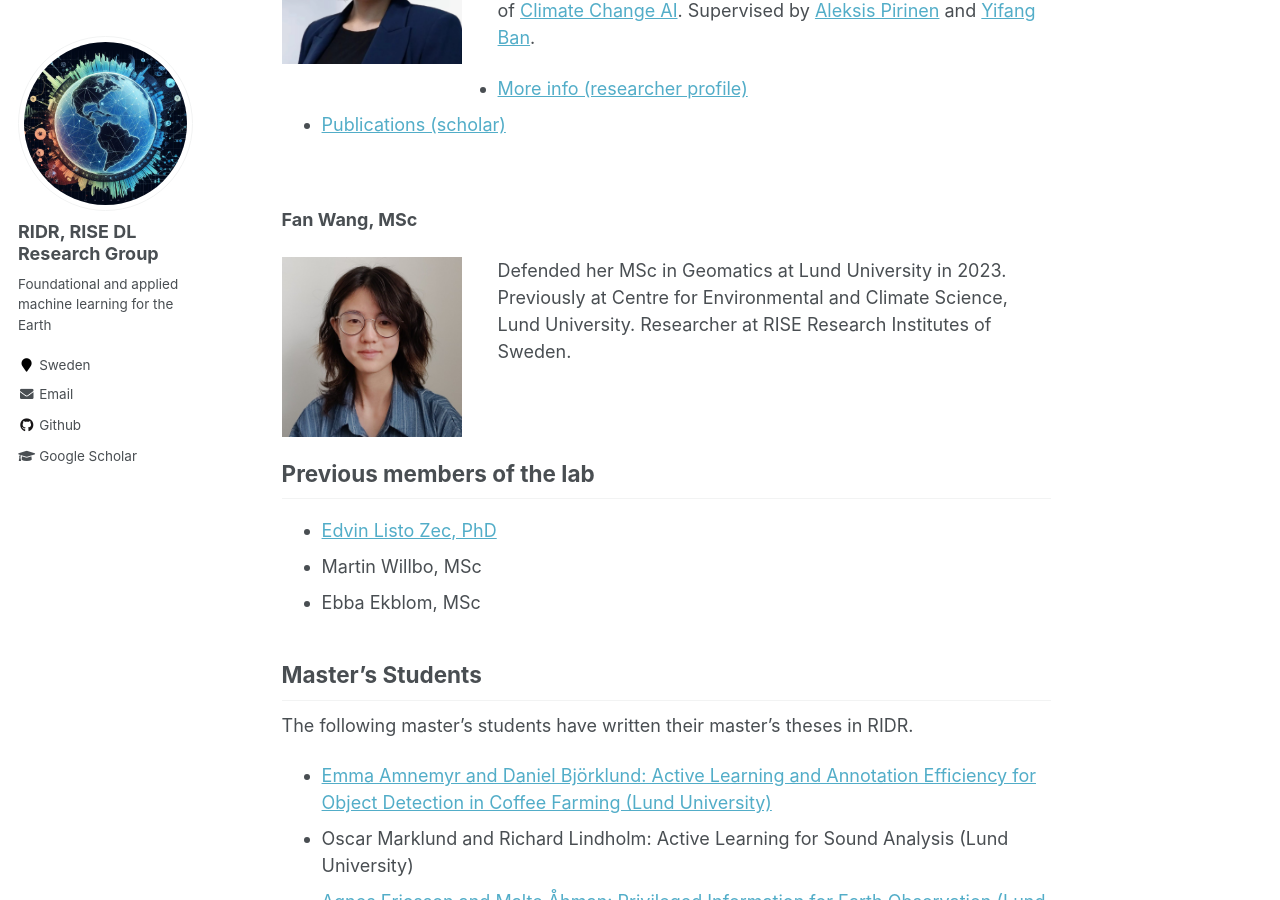
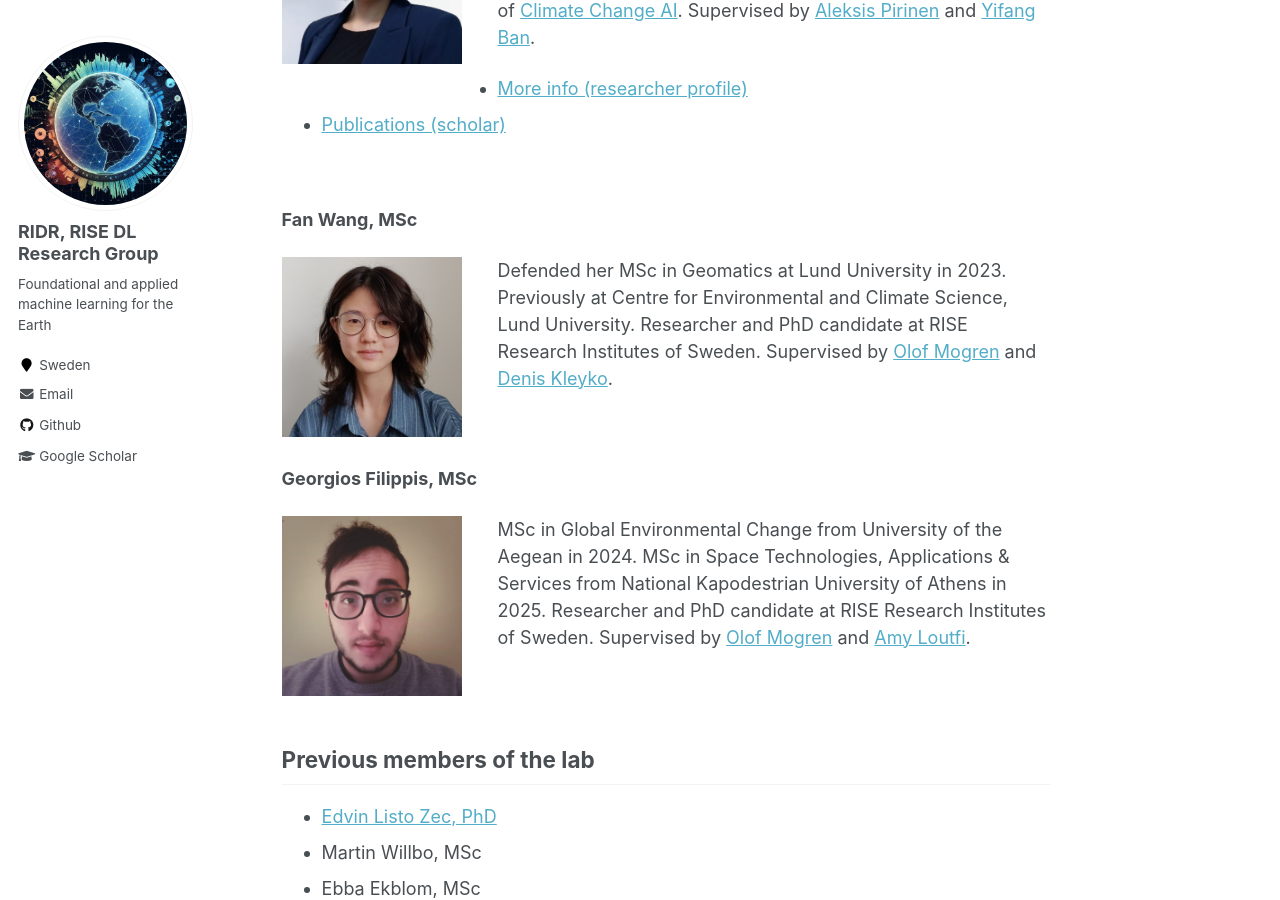
Before and after one commit to ridr-se/ridr-se.github.io, a Jekyll site: the page built from _pages/people.md, in a window 1280 px wide and 900 px high, scrolled down 1941 px. Built offline with Jekyll 4.4.1, drawn with Linux system fonts in a browser that asks for light colours.

Commit message:
filippis

```diff
--- a/_pages/people.md
+++ b/_pages/people.md
@@ -90,7 +90,19 @@ Supervised by [Aleksis Pirinen](https://aleksispi.github.io/) and [Yifang Ban](h
 
 Defended her MSc in Geomatics at Lund University in 2023.
 Previously at Centre for Environmental and Climate Science, Lund University.
-Researcher at RISE Research Institutes of Sweden.
+Researcher and PhD candidate at RISE Research Institutes of Sweden.
+Supervised by [Olof Mogren](https://mogren.ml/) and [Denis Kleyko](https://www.oru.se/english/employee/denis_kleyko).
+
+<br break="all" />
+
+**Georgios Filippis, MSc**
+
+<img style="float: left; width: 10em; margin-right: 2em; margin-bottom: 1em;" src="/images/people/filippis.jpg" />
+
+MSc in Global Environmental Change from University of the Aegean in 2024.
+MSc in Space Technologies, Applications & Services from National Kapodestrian University of Athens in 2025.
+Researcher and PhD candidate at RISE Research Institutes of Sweden.
+Supervised by [Olof Mogren](https://mogren.ml/) and [Amy Loutfi](https://www.oru.se/english/employee/amy_loutfi).
 
 <br break="all" />
 
```
Also changed, not shown: _pages/about.md (+10 -3 lines), images/people/filippis.jpg (added).
